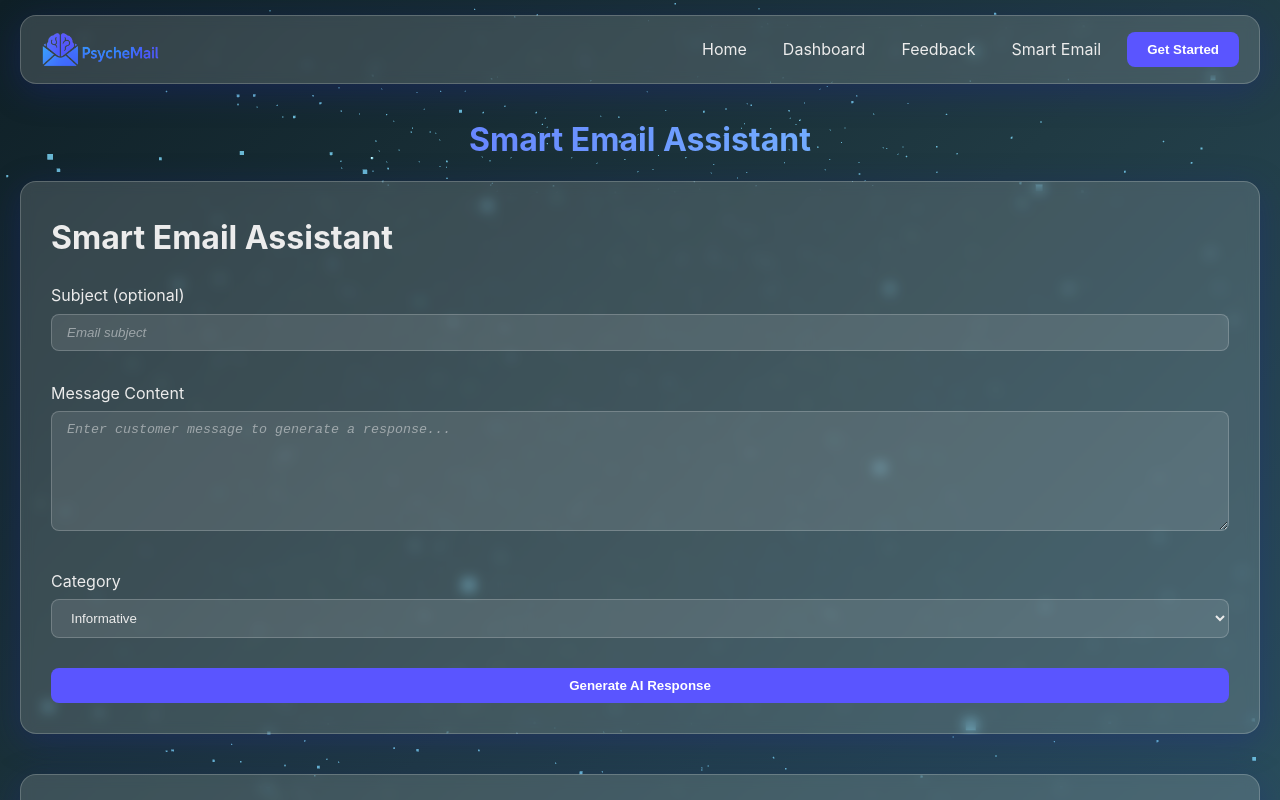
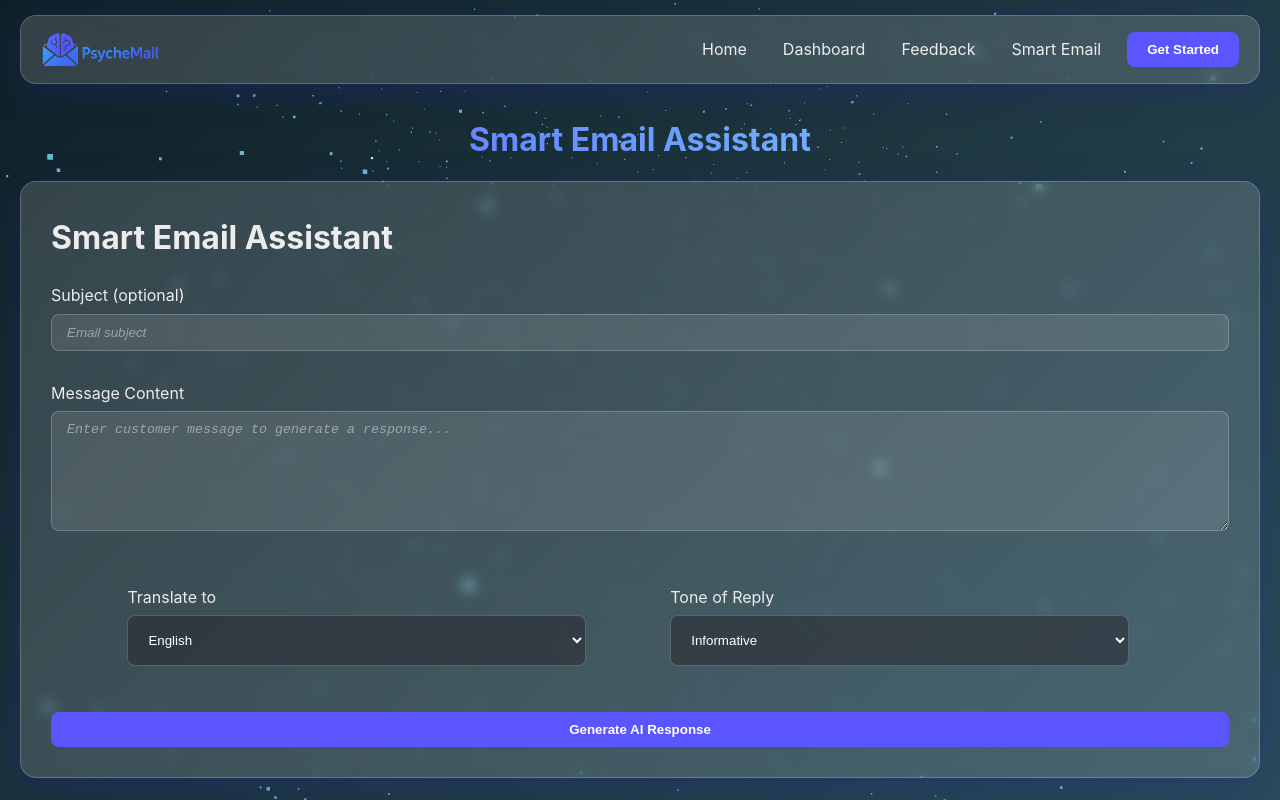
Before and after one commit to Darshan-029/PsycheMail, a React (Create React App) app in the folder client/: page /email in a window 1280 px wide. Shown: the top 800 px of the page. Built offline with nearby package versions, Linux system fonts and the light colour scheme.

Commit message:
Final for hackathon

```diff
--- a/client/src/components/SmartEmail.js
+++ b/client/src/components/SmartEmail.js
@@ -3,7 +3,7 @@ import { useState, useEffect } from "react";
 const SmartEmail = () => {
   const [subject, setSubject] = useState("");
   const [emailContent, setEmailContent] = useState("");
-  const [category, setCategory] = useState("informative");
+  const [category, setCategory] = useState("");
   const [isGenerating, setIsGenerating] = useState(false);
   const [generatedEmail, setGeneratedEmail] = useState(null);
   const [analysis, setAnalysis] = useState("");
@@ -12,6 +12,7 @@ const SmartEmail = () => {
   const [isTouched, setIsTouched] = useState(false);
   const [shouldShake, setShouldShake] = useState(false);
   const [error, setError] = useState(false);
+  const [language, setLanguage] = useState("English");
 
   const handleSubmit = async (e) => {
     // e.preventDefault();
@@ -58,10 +59,6 @@ const SmartEmail = () => {
     }
   };
 
-  useEffect(() => {
-    console.log("Updated email:", email);
-  }, [email]);
-
   const generateEmail = (emailResponse) => {
     if (!emailContent.trim()) {
       setError(true);
@@ -95,6 +92,12 @@ const SmartEmail = () => {
     }
   };
 
+  useEffect(() => {
+    const combinedFeedback =
+      `${subject} ${emailContent}. Give response in ${language} language and in ${category} tone.`.trim();
+    setFeedbacks([combinedFeedback]);
+  }, [subject, emailContent, language, category]);
+
   return (
     <div className="glass-card" style={{ padding: "30px" }}>
       <h2 style={{ marginBottom: "20px" }}>Smart Email Assistant</h2>
@@ -122,8 +125,6 @@ const SmartEmail = () => {
             value={emailContent}
             onChange={(e) => {
               setEmailContent(e.target.value);
-              const combinedFeedback = `${subject} ${e.target.value}`.trim();
-              setFeedbacks([combinedFeedback]);
             }}
             onBlur={handleBlur}
             placeholder="Enter customer message to generate a response..."
@@ -140,18 +141,65 @@ const SmartEmail = () => {
           )}
         </div>
 
-        <div>
+        <div
+          style={{
+            display: "flex",
+            alignItems: "center",
+            justifyContent: "space-evenly",
+            padding: "1rem",
+          }}
+        >
+          <div style={{ width: "40%", marginRight: "1.5rem" }}>
             <label style={{ display: "block", marginBottom: "5px" }}>
-            Category
+              Translate to
+            </label>
+            <select
+              value={language}
+              onChange={(e) => {
+                const selectedLanguage = e.target.value;
+                setLanguage(selectedLanguage);
+              }}
+              style={{
+                backgroundColor: "rgba(41, 41, 48, 0.56)",
+                color: "white",
+                padding: "1rem",
+              }}
+            >
+              <option value="English">English</option>
+              <option value="Spanish">Spanish</option>
+              <option value="Hindi">Hindi</option>
+              <option value="Urdu">Urdu</option>
+              <option value="Persian">Persian</option>
+              <option value="Arabic">Arabic</option>
+              <option value="German">German</option>
+              <option value="French">French</option>
+              <option value="Japanese">Japanese</option>
+              <option value="Mandrin">Mandrin</option>
+              <option value="Portuguese">Portuguese</option>
+            </select>
+          </div>
+
+          <div style={{ width: "40%", marginRight: "1.5rem" }}>
+            <label style={{ display: "block", marginBottom: "5px" }}>
+              Tone of Reply
             </label>
             <select
               value={category}
-            onChange={(e) => setCategory(e.target.value)}
+              onChange={(e) => {
+                const selectedcategory = e.target.value;
+                setCategory(selectedcategory);
+              }}
+              style={{
+                backgroundColor: "rgba(41, 41, 48, 0.56)",
+                color: "white",
+                padding: "1rem",
+              }}
             >
+              <option value="informative">Informative</option>
               <option value="urgent">Urgent</option>
-            <option value="informative">Informative</option>
-            <option value="promotional">Promotional</option>
+              <option value="promotional">promotional</option>
             </select>
+          </div>
         </div>
 
         <button
```
Lines whose indentation alone changed are shown as unchanged.
